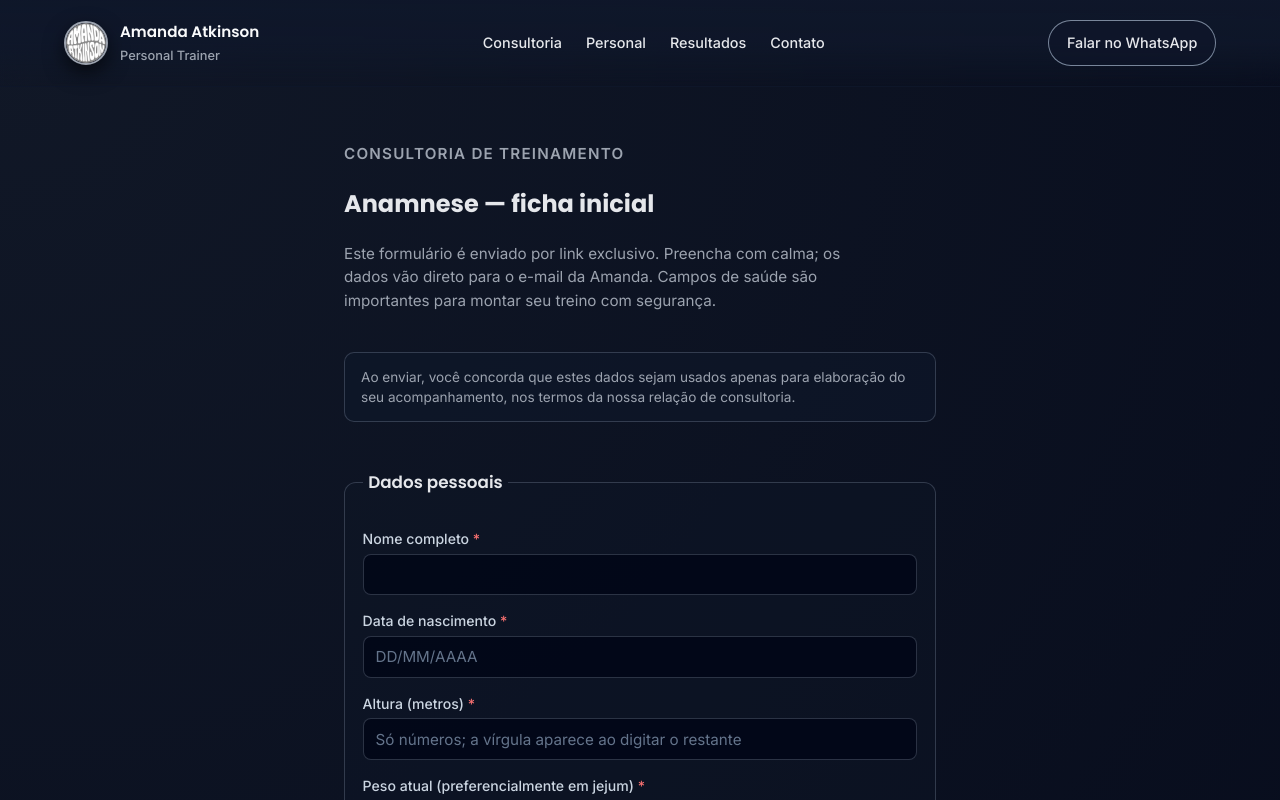
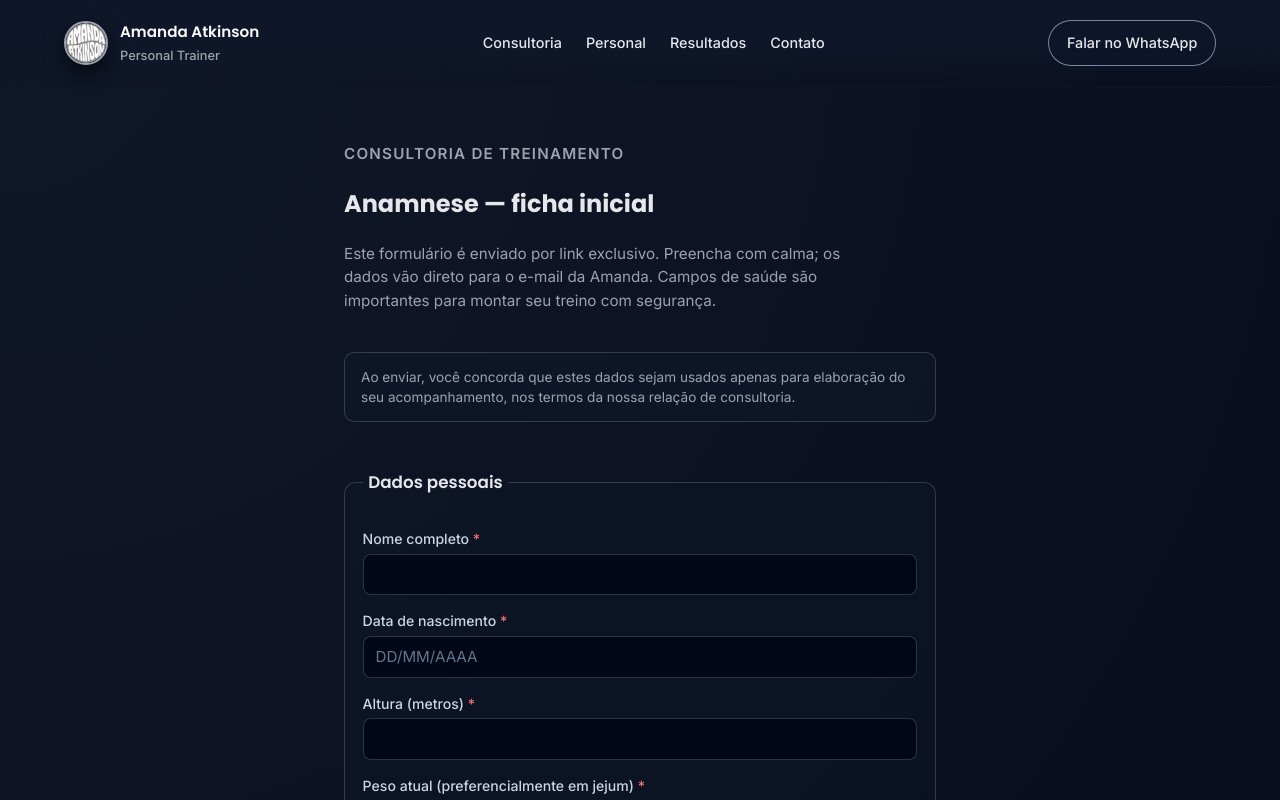
Before and after one commit to annamayatk/landing-page-amanda, a React (Vite) app: page /ficha-inicial in a window 1280 px wide. Shown: the top 800 px of the page. Built offline with nearby package versions, Linux system fonts and the light colour scheme.

Commit message:
ajustes campo anamnese

```diff
--- a/src/data/anamneseForm.ts
+++ b/src/data/anamneseForm.ts
@@ -35,7 +35,6 @@ export const ANAMNESE_SECTIONS: AnamneseSection[] = [
         name: 'altura',
         label: 'Altura (metros)',
         type: 'text',
-        placeholder: 'Só números; a vírgula aparece ao digitar o restante',
         mask: 'alturaMetros',
         required: true,
       },
```
